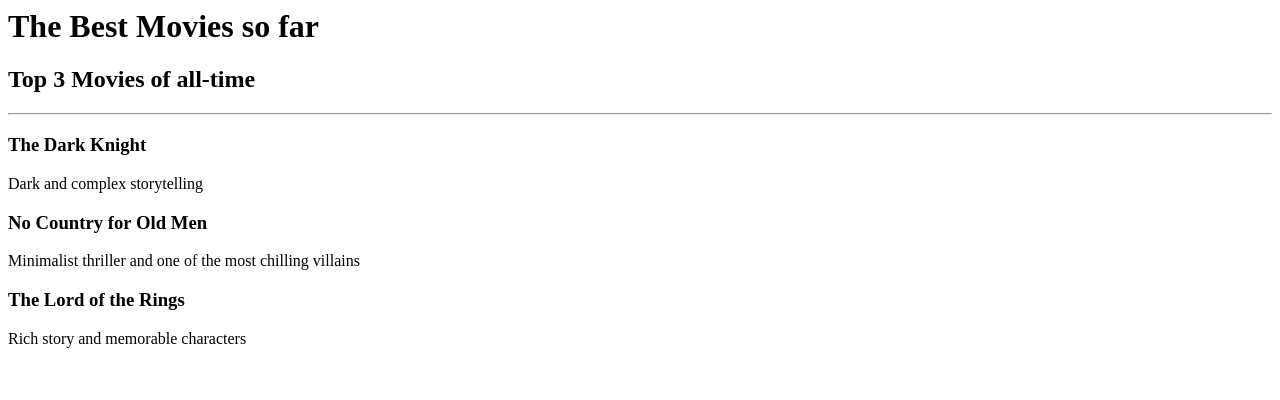
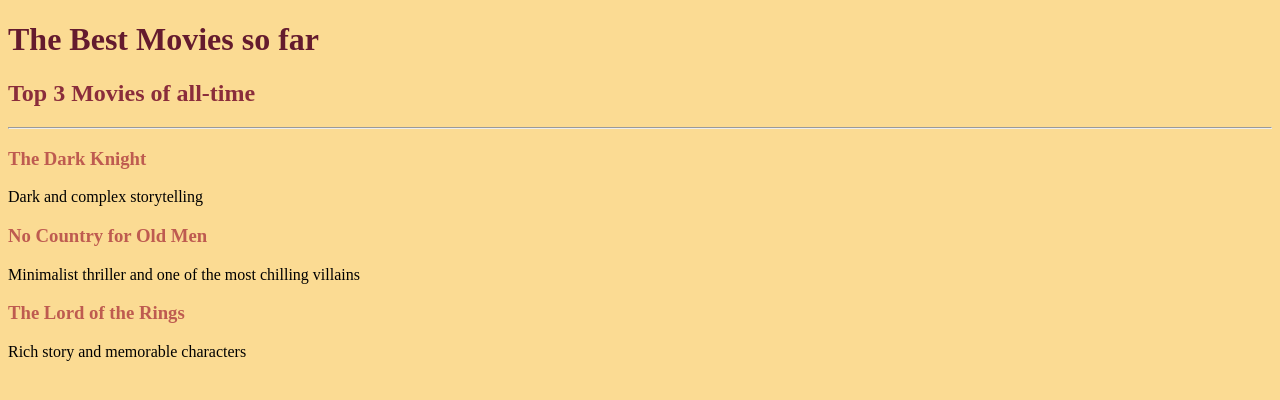
Before and after one commit to Smith-at-Forge/HelloAgain, a plain HTML site: page index-best-movies.html in a window 1280 px wide. Drawn offline with Linux system fonts and the light colour scheme.

Commit message:
added html-boilerplate and some colors

```diff
--- a/index-best-movies.html
+++ b/index-best-movies.html
@@ -1,3 +1,17 @@
+<!DOCTYPE html>
+<html lang="en">
+<head>
+  <meta charset="UTF-8">
+  <meta name="viewport" content="width=device-width, initial-scale=1.0">
+  <title>Best Movies</title>
+  <style>
+	  *{background: #FBDB93}
+	  h1{color: #641B2E}
+	  h2{color: #8A2D3B}
+	  h3{color: #BE5B50}
+  </style>
+</head>
+<body>
 	<h1>The Best Movies so far</h1>
 	<h2>Top 3 Movies of all-time</h2>
 	<hr />
@@ -7,3 +21,5 @@
 	<p>Minimalist thriller and one of the most chilling villains</p>
 	<h3>The Lord of the Rings</h3>
 	<p>Rich story and memorable characters</p>
+</body>
+</html>
```
Lines whose indentation alone changed are shown as unchanged.
